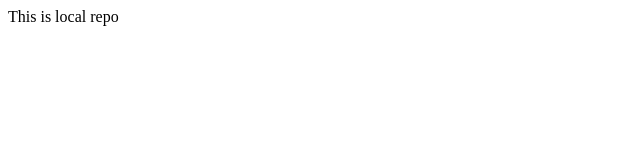
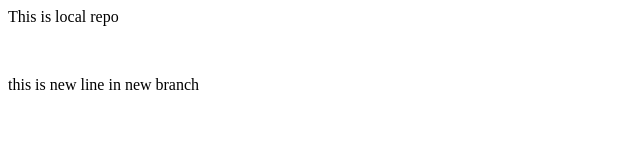
Before and after one commit to nikhil-sangule/localrepo, a plain HTML site: page index.html in a window 1280 px wide. Shown: the whole page, without its empty margins (0-640 px from the left). Drawn offline with Linux system fonts and the light colour scheme.

Commit message:
add new line

```diff
--- a/index.html
+++ b/index.html
@@ -1 +1,3 @@
 <p> This is local repo</p>
+<br>
+<p> this is new line in new branch</p>
```
